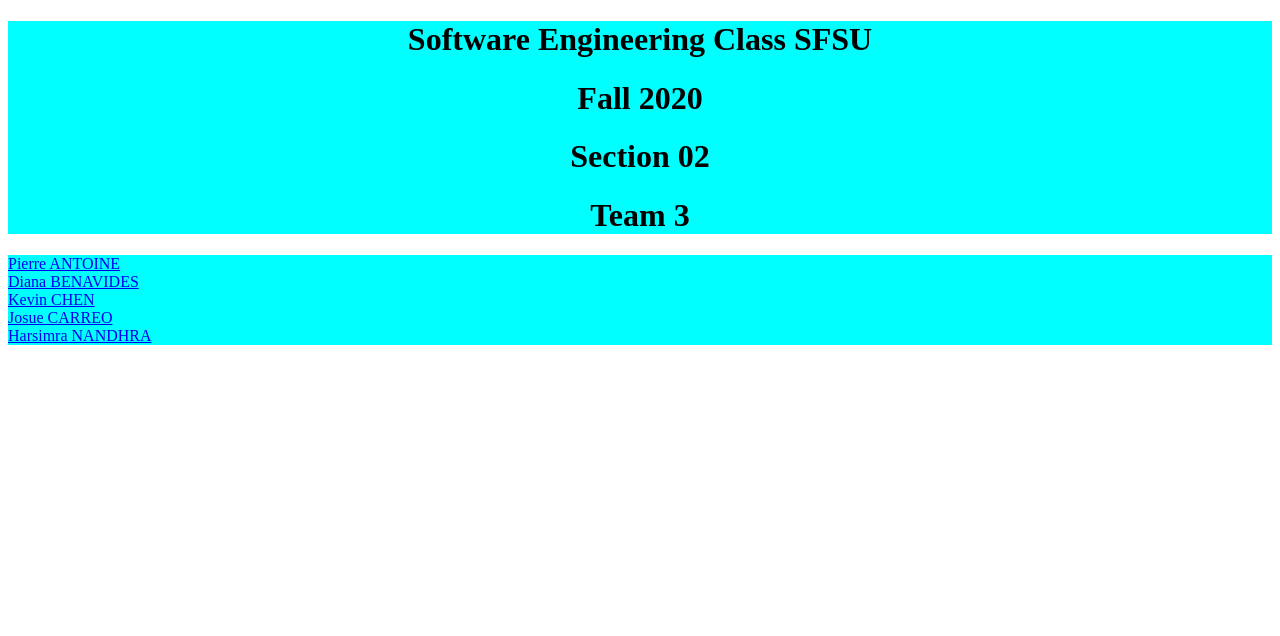
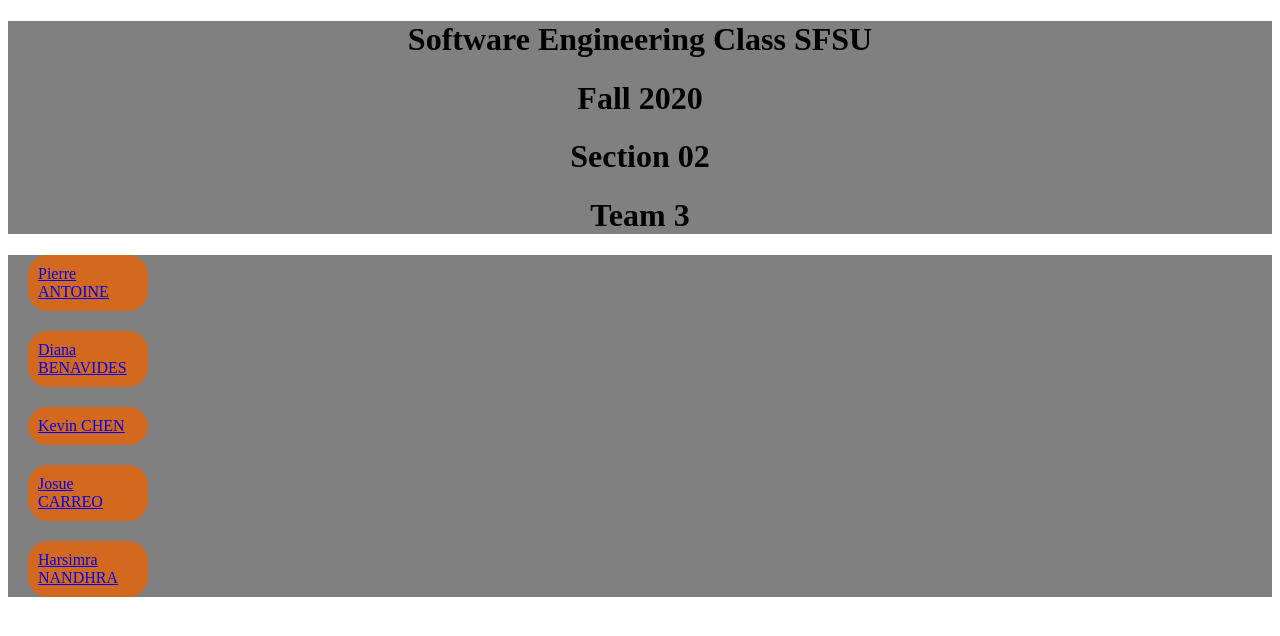
Before and after one commit to dbenavi5/surghut, a Next.js app in the folder application/docker/: page /about in a window 1280 px wide. Shown: the top 636 px of the page. Built offline with nearby package versions, Linux system fonts and the light colour scheme.

Commit message:
change css in about page

```diff
--- a/application/docker/pages/about.js
+++ b/application/docker/pages/about.js
@@ -14,27 +14,27 @@
       </div>
 
       <div className={styles.box}>
-        <div>
+        <div className={styles.button}>
           <Link href="/about/pierre_antoine">
             <a>Pierre ANTOINE</a>
           </Link>
         </div>
-        <div>
+        <div className={styles.button}>
           <Link href="/">
             <a>Diana BENAVIDES</a>
           </Link>
         </div>
-        <div>
+        <div className={styles.button}>
           <Link href="/">
             <a>Kevin CHEN</a>
           </Link>
         </div>
-        <div>
+        <div className={styles.button}>
           <Link href="/">
             <a>Josue CARREO</a>
           </Link>
         </div>
-        <div>
+        <div className={styles.button}>
           <Link href="/">
             <a>Harsimra NANDHRA</a>
           </Link>
--- a/application/docker/pages/about.module.css
+++ b/application/docker/pages/about.module.css
@@ -5,5 +5,13 @@
 }
 
 .box {
-    background-color: aqua;
+    background-color: gray;
 }
+
+.button {
+    background-color: chocolate;
+    border-radius: 20px;
+    padding: 10px;
+    margin: 20px;
+    width: 100px;
+}
```
